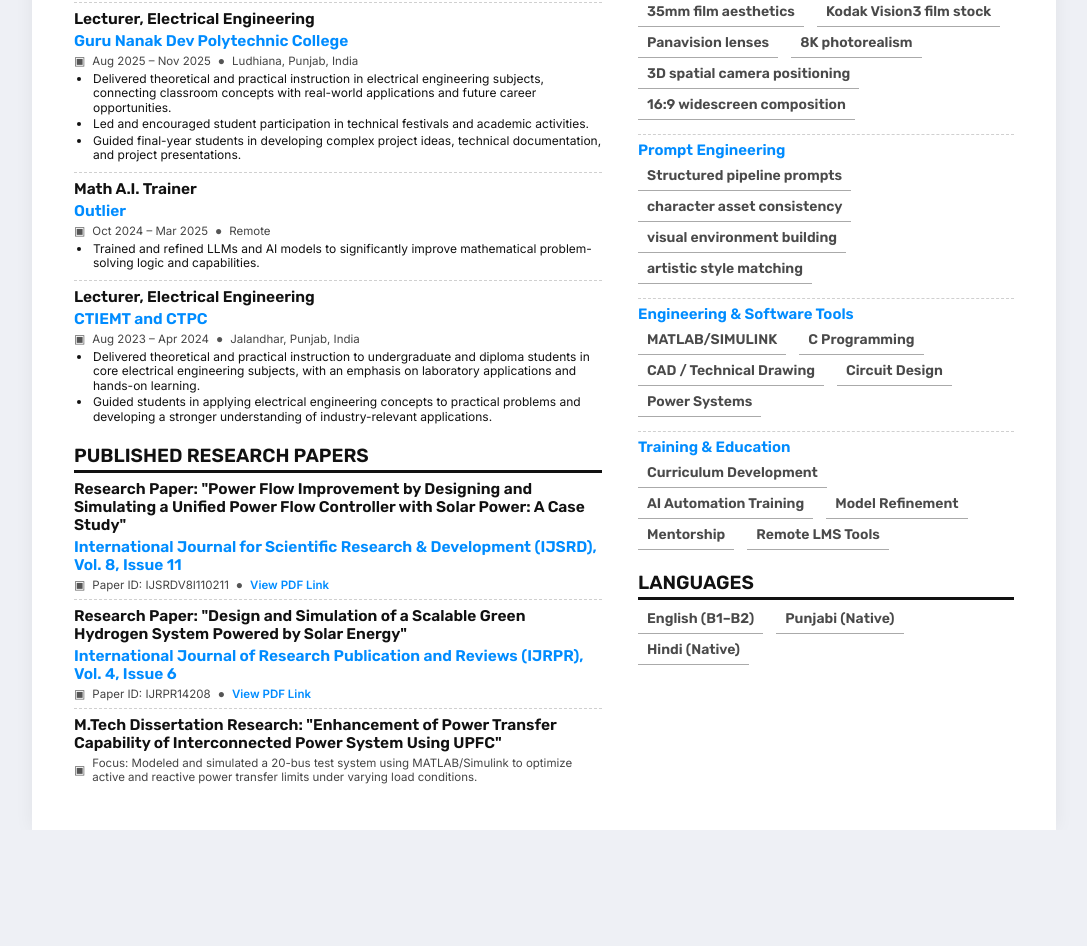
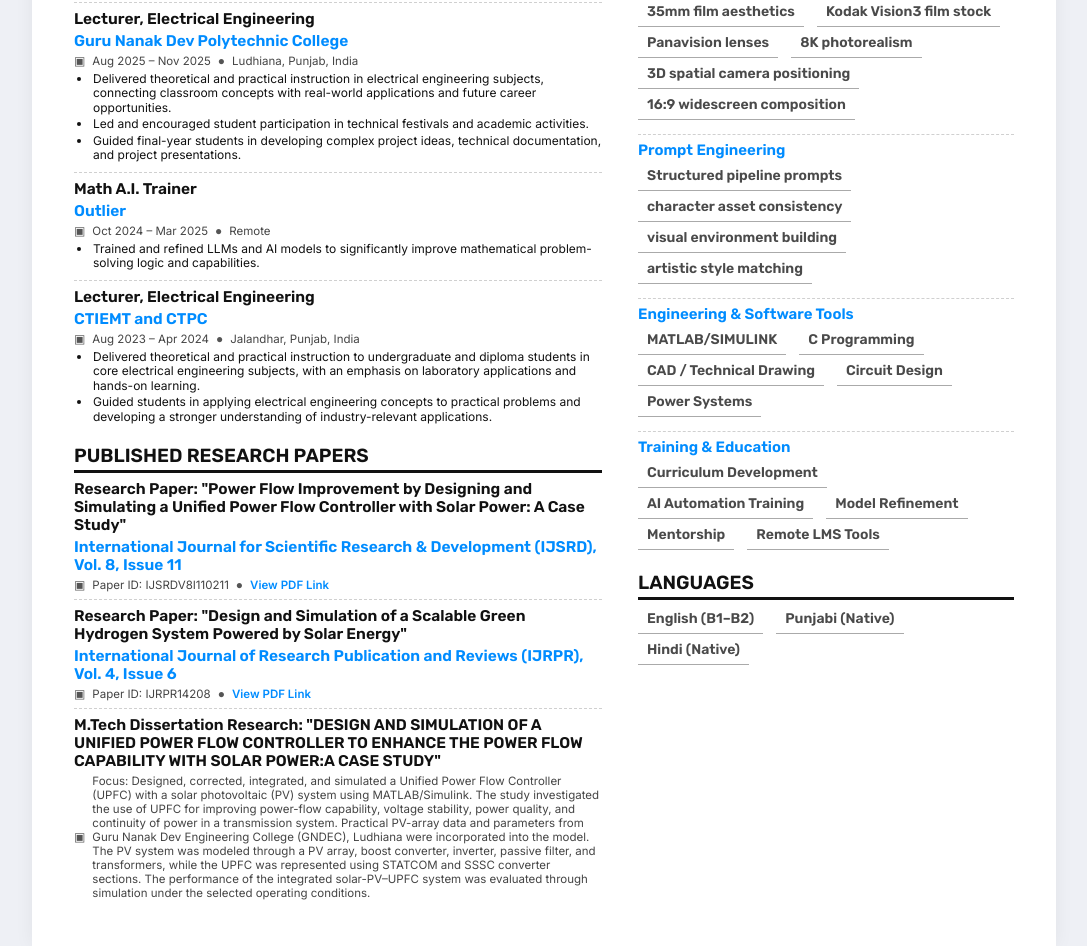
Before and after one commit to Lakhamohit/Applicant_Tracking_System_ATS_ML, a plain HTML site: page index.html in a window 1280 px wide. Shown: the part 619-1565 px from the top of the page, without its empty margins (96-1183 px from the left). Before the commit the page ends 1449 px from the top, so only its background shows below. Drawn offline with Linux system fonts and the light colour scheme.

Commit message:
Update index.html

```diff
--- a/index.html
+++ b/index.html
@@ -178,9 +178,9 @@
     </article>
 
     <article class="job">
-      <div class="job-title">M.Tech Dissertation Research: "Enhancement of Power Transfer Capability of Interconnected Power System Using UPFC"</div>
+      <div class="job-title">M.Tech Dissertation Research: "DESIGN AND SIMULATION OF A UNIFIED POWER FLOW CONTROLLER TO ENHANCE THE POWER FLOW CAPABILITY WITH SOLAR POWER:A CASE STUDY"</div>
       <div class="meta">
-        <span class="micon">▣</span>Focus: Modeled and simulated a 20-bus test system using MATLAB/Simulink to optimize active and reactive power transfer limits under varying load conditions.
+        <span class="micon">▣</span>Focus: Designed, corrected, integrated, and simulated a Unified Power Flow Controller (UPFC) with a solar photovoltaic (PV) system using MATLAB/Simulink. The study investigated the use of UPFC for improving power-flow capability, voltage stability, power quality, and continuity of power in a transmission system. Practical PV-array data and parameters from Guru Nanak Dev Engineering College (GNDEC), Ludhiana were incorporated into the model. The PV system was modeled through a PV array, boost converter, inverter, passive filter, and transformers, while the UPFC was represented using STATCOM and SSSC converter sections. The performance of the integrated solar-PV–UPFC system was evaluated through simulation under the selected operating conditions.
       </div>
     </article>
   </div>
```
